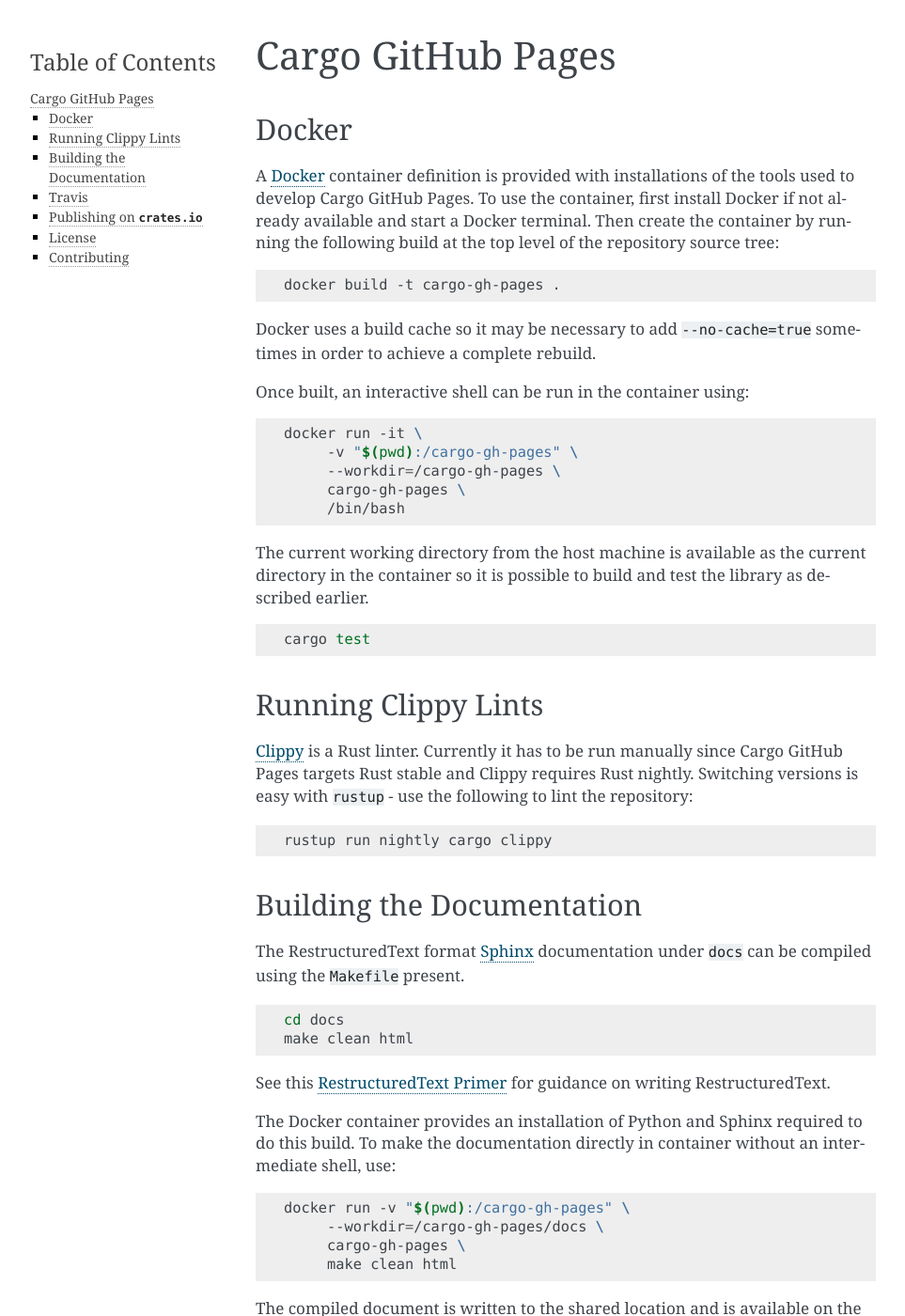
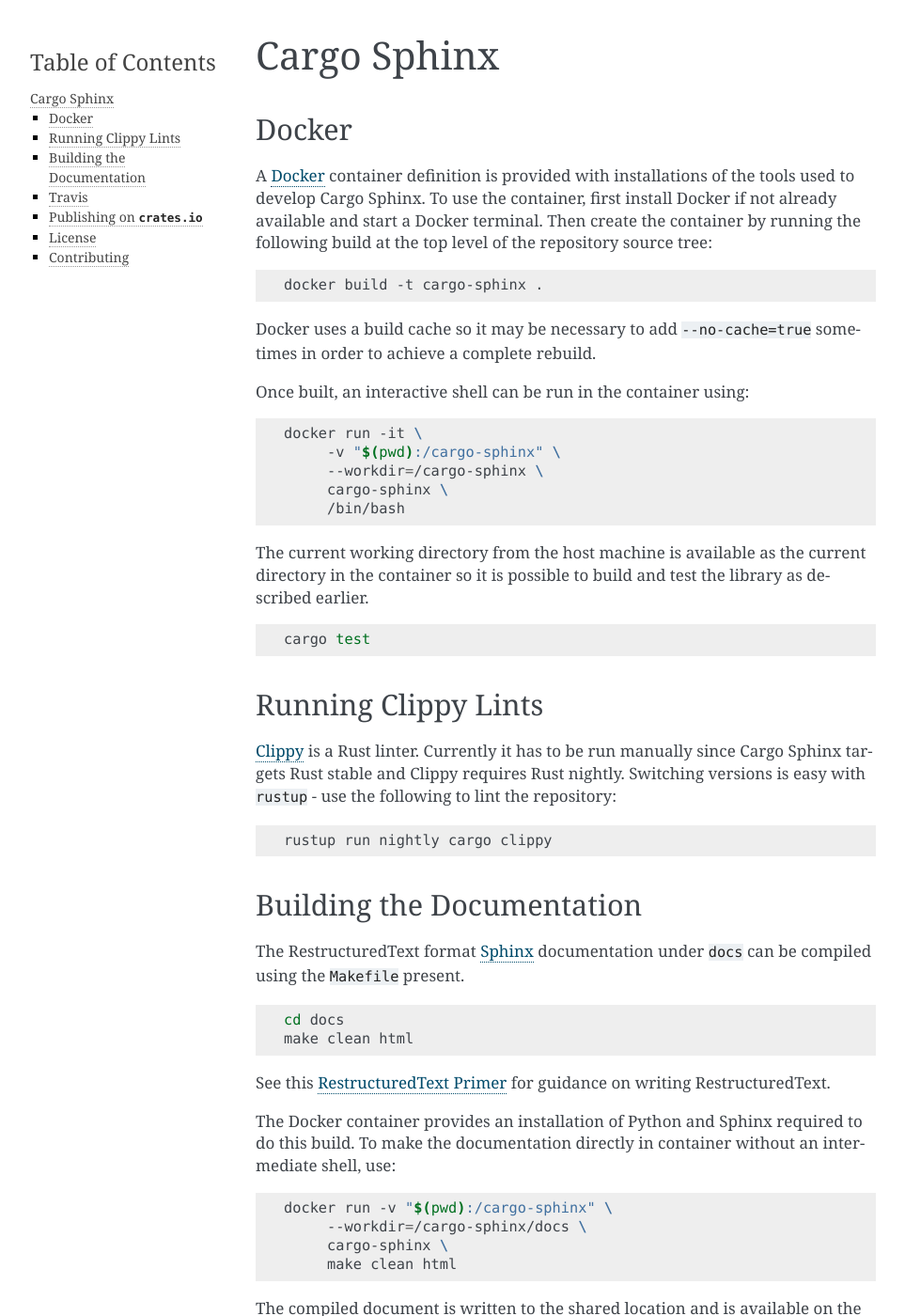
Before and after one commit to woofwoofinc/cargo-sphinx, a Sphinx documentation site: the page built from docs/index.rst, in a window 1280 px wide and 1400 px high. Shown: the whole window at 94% size, without its empty margins (148-1111 px from the left). Built offline with Sphinx 7.4.7, drawn with Linux system fonts in a browser that asks for light colours; some of the changed text lies outside the part shown.

Commit message:
Convert project to Sphinx cargo tool. (#17)
* Return only our keys from the Cargo.toml parse.

* Tweaks from PR review.

* Convert project to Sphinx cargo tool.

* Remove metadata in Cargo.lock generated by nightly rust.

* Don't need to be clean for sphinx commands to run.

* Correct the build output path.

* Correct README documentation for dry run.

* Fix review comments.

```diff
--- a/docs/conf.py
+++ b/docs/conf.py
@@ -1,4 +1,4 @@
-project = u'Cargo GitHub Pages'
+project = u'Cargo Sphinx'
 copyright = u'2016, Woof Woof, Inc.'
 author = u'Woof Woof, Inc.'
 
--- a/docs/index.rst
+++ b/docs/index.rst
@@ -1,5 +1,5 @@
-Cargo GitHub Pages
-==================
+Cargo Sphinx
+============
 
 .. toctree::
    :maxdepth: 2
@@ -7,14 +7,14 @@ Cargo GitHub Pages
 
 Docker
 ------
-A Docker_ container definition is provided with installations of the tools
-used to develop Cargo GitHub Pages. To use the container, first install Docker
-if not already available and start a Docker terminal. Then create the container
-by running the following build at the top level of the repository source tree:
+A Docker_ container definition is provided with installations of the tools used
+to develop Cargo Sphinx. To use the container, first install Docker if not
+already available and start a Docker terminal. Then create the container by
+running the following build at the top level of the repository source tree:
 
 .. code:: bash
 
-    docker build -t cargo-gh-pages .
+    docker build -t cargo-sphinx .
 
 .. _Docker: http://docker.io
 
@@ -26,9 +26,9 @@ Once built, an interactive shell can be run in the container using:
 .. code:: bash
 
     docker run -it \
-         -v "$(pwd):/cargo-gh-pages" \
-         --workdir=/cargo-gh-pages \
-         cargo-gh-pages \
+         -v "$(pwd):/cargo-sphinx" \
+         --workdir=/cargo-sphinx \
+         cargo-sphinx \
          /bin/bash
 
 The current working directory from the host machine is available as the current
@@ -43,8 +43,8 @@ described earlier.
 Running Clippy Lints
 --------------------
 Clippy_ is a Rust linter. Currently it has to be run manually since Cargo
-GitHub Pages targets Rust stable and Clippy requires Rust nightly. Switching
-versions is easy with ``rustup`` - use the following to lint the repository:
+Sphinx targets Rust stable and Clippy requires Rust nightly. Switching versions
+is easy with ``rustup`` - use the following to lint the repository:
 
 .. code:: bash
 
@@ -75,22 +75,22 @@ intermediate shell, use:
 
 .. code:: bash
 
-    docker run -v "$(pwd):/cargo-gh-pages" \
-         --workdir=/cargo-gh-pages/docs \
-         cargo-gh-pages \
+    docker run -v "$(pwd):/cargo-sphinx" \
+         --workdir=/cargo-sphinx/docs \
+         cargo-sphinx \
          make clean html
 
 The compiled document is written to the shared location and is available on the
 host machine under ``docs/_build``. It is published to
-`woofwoofinc.github.io/cargo-gh-pages`_ using `GitHub Pages`_.
+`woofwoofinc.github.io/cargo-sphinx`_ using `GitHub Pages`_.
 
-.. _woofwoofinc.github.io/cargo-gh-pages: https://woofwoofinc.github.io/cargo-gh-pages
+.. _woofwoofinc.github.io/cargo-sphinx: https://woofwoofinc.github.io/cargo-sphinx
 .. _GitHub Pages: https://pages.github.com
 
 
 Travis
 ------
-Cargo GitHub Pages is continuously integrated on `Travis CI`_.
+Cargo Sphinx is continuously integrated on `Travis CI`_.
 
 .. _Travis CI: https://travis-ci.org
 
@@ -132,16 +132,16 @@ build the package:
     cargo clean
     cargo package
 
-Examine the built package under ``target/package/cargo-gh-pages-<version>``.
+Examine the built package under ``target/package/cargo-sphinx-<version>``.
 And when happy to publish:
 
 .. code:: bash
 
     cargo publish
 
-And check out the new update at `crates.io/crates/cargo-gh-pages`_.
+And check out the new update at `crates.io/crates/cargo-sphinx`_.
 
-.. _crates.io/crates/cargo-gh-pages: https://crates.io/crates/cargo-gh-pages
+.. _crates.io/crates/cargo-sphinx: https://crates.io/crates/cargo-sphinx
 
 
 License
```
Also changed, not shown: Cargo.toml (+7 -6 lines), README.md (+67 -40 lines), 6 other files.
